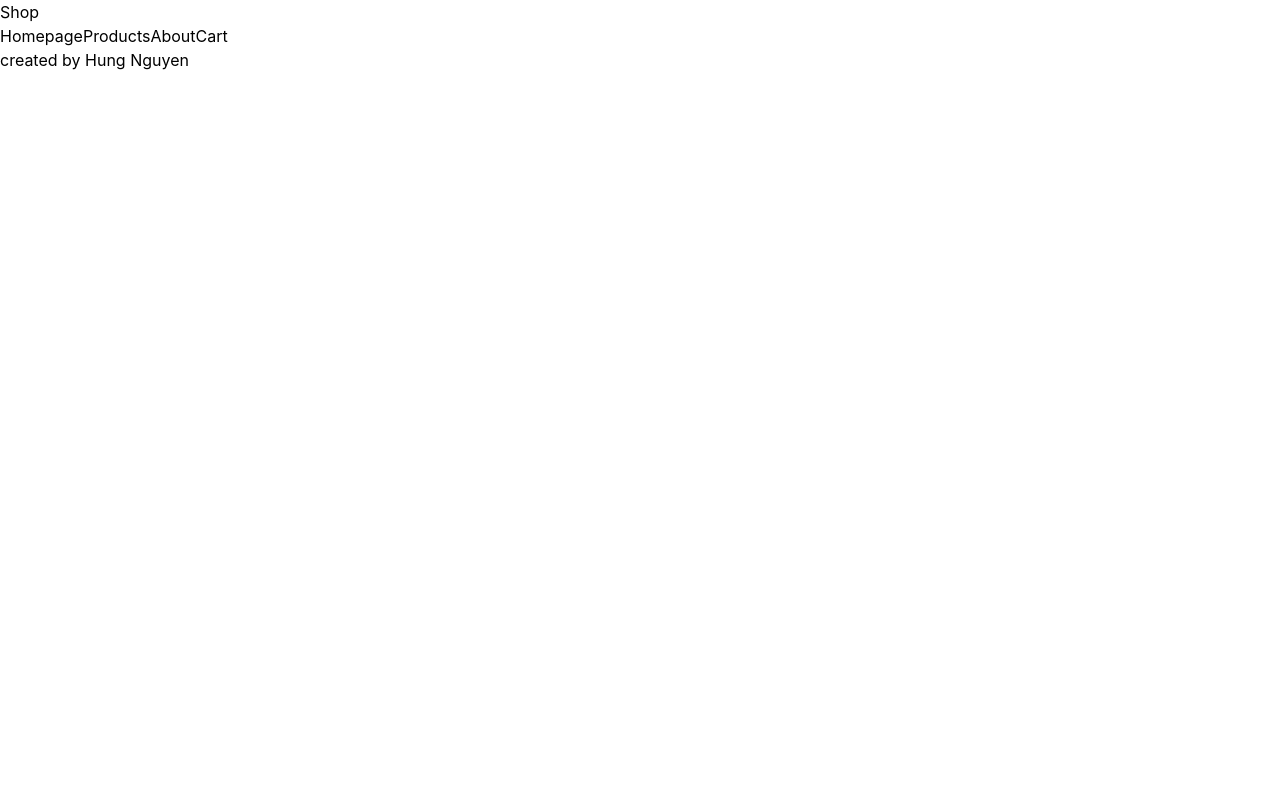
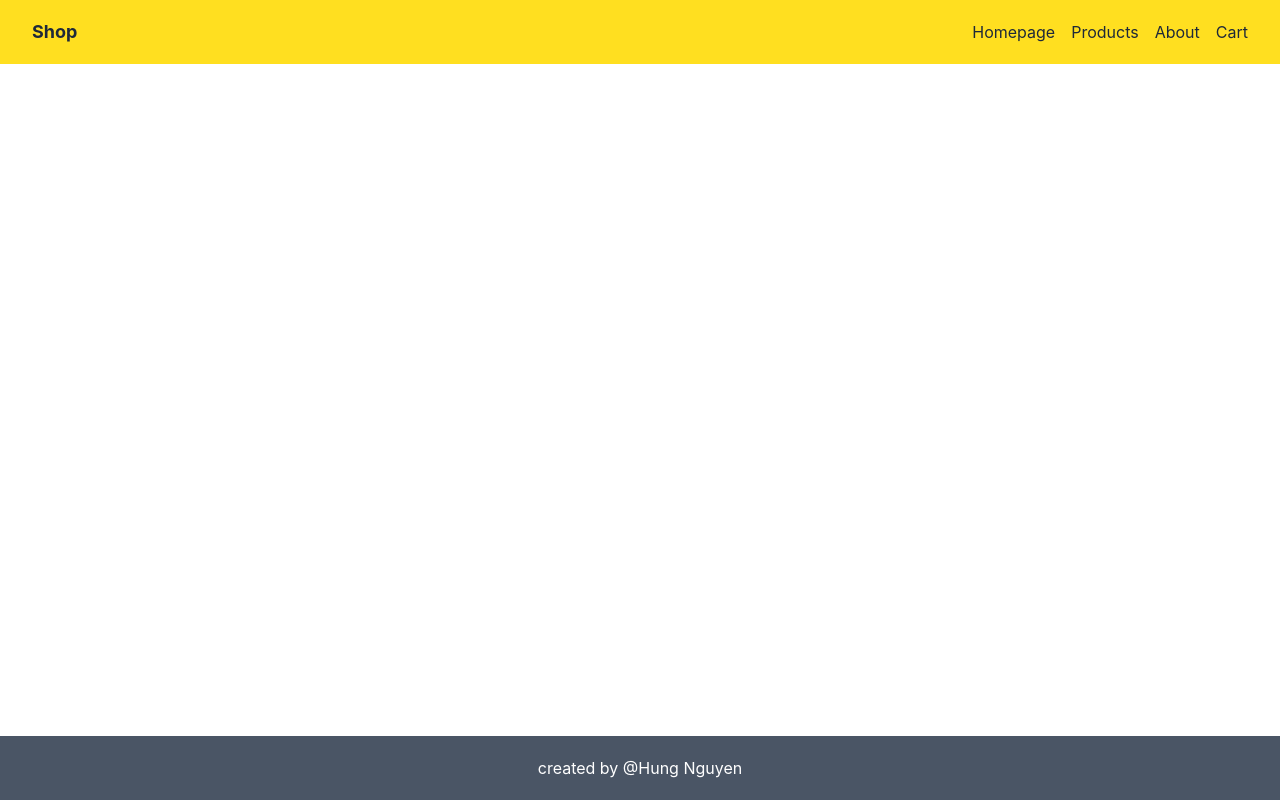
Before and after one commit to hung1503/shopping-cart, a React (Vite) app: page / in a window 1280 px wide. Built offline with nearby package versions, Linux system fonts and the light colour scheme.

Commit message:
Adding style to navbar and footer

```diff
--- a/src/components/Footer.jsx
+++ b/src/components/Footer.jsx
@@ -2,8 +2,8 @@ import React from "react";
 
 export const Footer = () => {
   return (
-    <div>
-      <p>created by Hung Nguyen</p>
+    <div className="absolute bottom-0 left-0 right-0 bg-gray-600 text-white h-16 flex items-center justify-center">
+      <p>created by @Hung Nguyen</p>
     </div>
   );
 };
--- a/src/components/Navbar.jsx
+++ b/src/components/Navbar.jsx
@@ -2,14 +2,28 @@ import React from "react";
 
 export const Navbar = () => {
   return (
-    <div>
-      <h2>Shop</h2>
-      <div>
-        <a href="/">Homepage</a>
-        <a href="/products">Products</a>
-        <a href="/about">About</a>
-        <a href="/cart">Cart</a>
+    <nav className="relative bg-yellow-300">
+      <div className="mx-auto max-w-7xl px-2 sm:px-6 lg:px-8">
+        <div className="relative flex h-16 items-center justify-between">
+          <h2 className="text-gray-800 text-lg font-bold hover:text-gray-500 cursor-pointer">
+            Shop
+          </h2>
+          <div className="flex items-center justify-between gap-4 text-gray-800">
+            <a className="hover:text-gray-500" href="/">
+              Homepage
+            </a>
+            <a className="hover:text-gray-500" href="/products">
+              Products
+            </a>
+            <a className="hover:text-gray-500" href="/about">
+              About
+            </a>
+            <a className="hover:text-gray-500" href="/cart">
+              Cart
+            </a>
+          </div>
+        </div>
       </div>
-    </div>
+    </nav>
   );
 };
```
